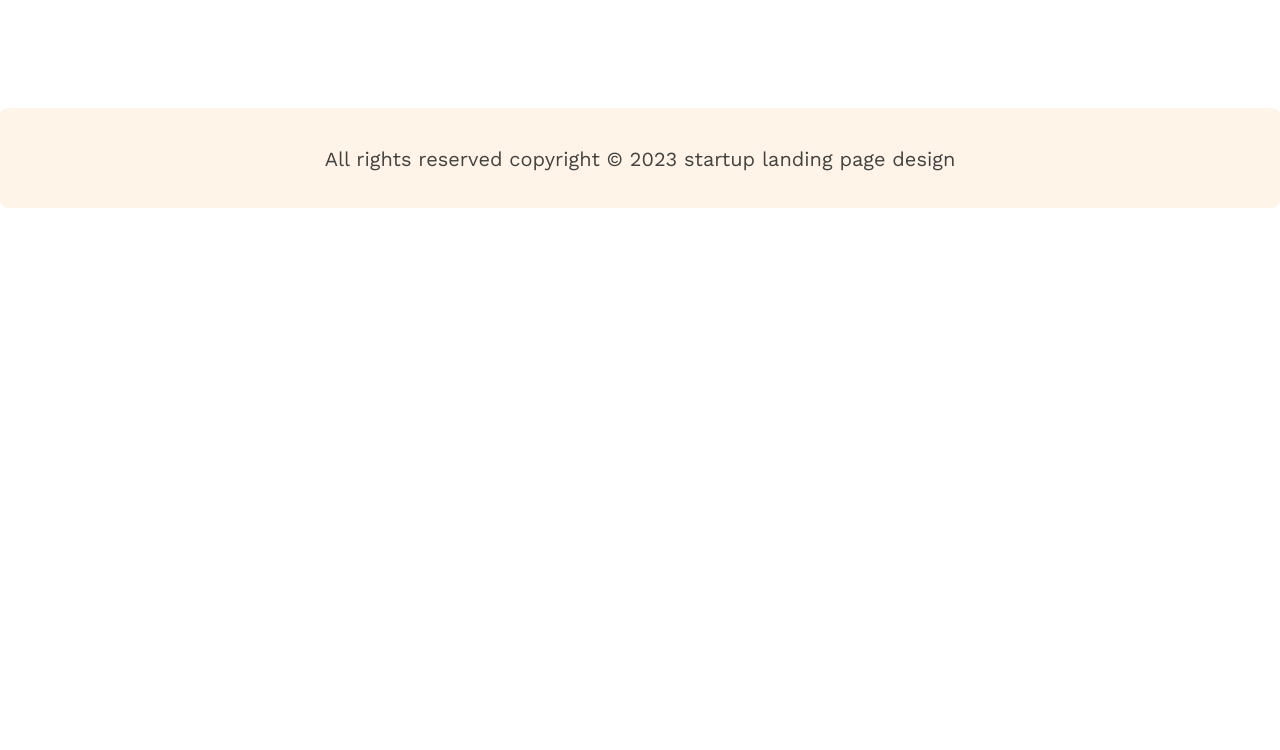
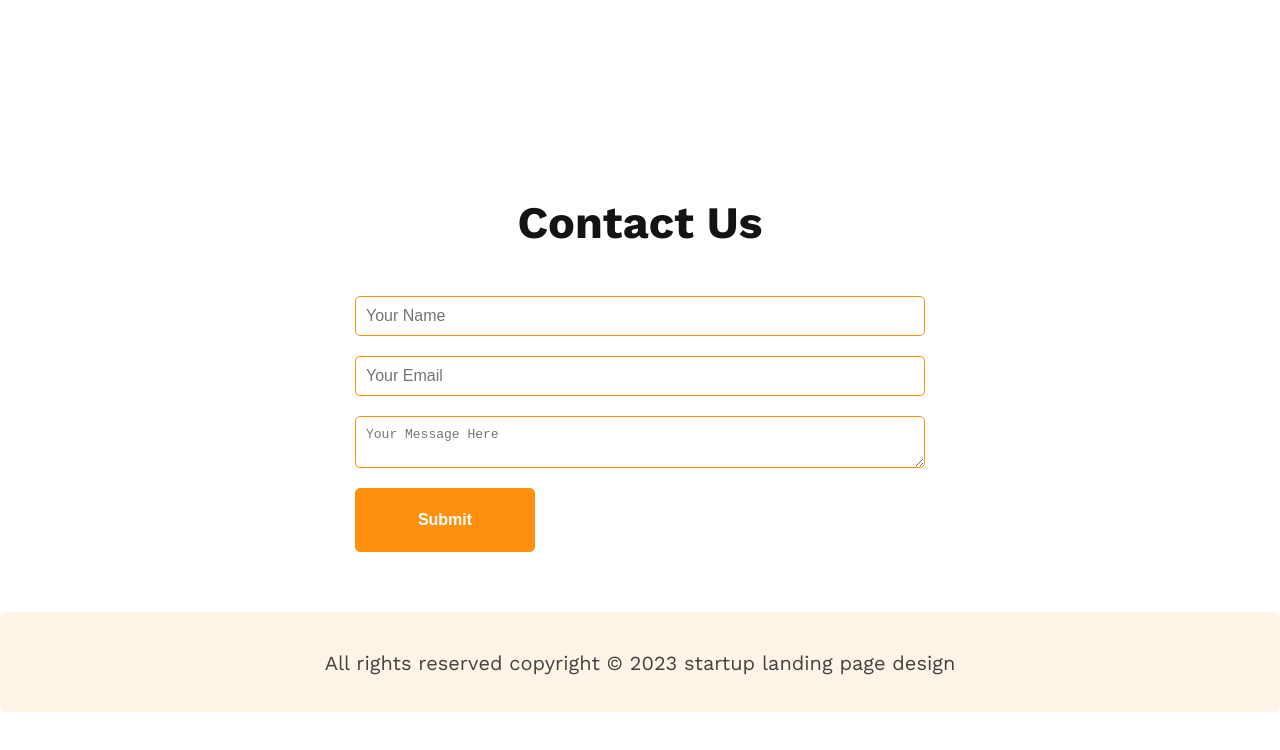
Before and after one commit to muinch/g3-architects-main, a plain HTML site: page index.html in a window 1280 px wide. Shown: the part 4286-5036 px from the top of the page. Before the commit the page ends 4574 px from the top, so only its background shows below. Drawn offline with nearby package versions, Linux system fonts and the light colour scheme.

Commit message:
Extra Section Added

```diff
--- a/index.html
+++ b/index.html
@@ -44,6 +44,7 @@
     </header>
 
     <main>
+      <!-- Quick List Section -->
       <section class="quick-list">
         <div class="gallery">
           <img src="./images/team1.png" alt="" />
@@ -119,6 +120,7 @@
         </div>
       </section>
 
+      <!-- Some Facts Section -->
       <section class="some-facts">
         <h2 class="section-title">Some Facts</h2>
         <p class="text-content">
@@ -152,6 +154,7 @@
         </div>
       </section>
 
+      <!-- Sponsor Section -->
       <section class="sponsor">
         <h2 class="section-title">Our Sponsors</h2>
         <p class="text-content">
@@ -166,6 +169,17 @@
           <img src="./images/sponsors/figma.png" alt="Figma" />
         </div>
       </section>
+
+      <!-- Contact Section -->
+      <section class="contact">
+        <h2 class="section-title">Contact Us</h2>
+        <form action="#">
+          <input type="text" name="name" id="name" placeholder="Your Name">
+          <input type="email" name="email" id="email" placeholder="Your Email">
+          <textarea name="message" id="message" placeholder="Your Message Here"></textarea>
+          <input class="btn-primary" type="submit" value="Submit">
+        </form>
+      </section>
     </main>
 
     <footer>
--- a/styles/style.css
+++ b/styles/style.css
@@ -243,6 +243,28 @@ ul li a {
   padding-bottom: 130px;
 }
 
+/* Contact Sectoin */
+.contact {
+  /* background: rgba(255, 144, 14, 0.1); */
+  padding: 50px;
+  text-align: center;
+}
+
+form {
+  margin: 0 auto;
+  width: 50%;
+  display: flex;
+  flex-direction: column;
+}
+
+input[type="email"], input[type="text"], input[type="submit"], textarea[name="message"] {
+  font-size: 1em;
+  padding: 10px;
+  margin: 10px;
+  border: 1px solid #FF900E;
+  border-radius: 5px;
+}
+
 /* Footer Section */
 footer {
   height: 100px;
@@ -340,6 +362,13 @@ footer {
     padding-bottom: 50px;
   }
 
+  form {
+    margin: 0 auto;
+    width: 90%;
+    display: flex;
+    flex-direction: column;
+  }
+
   .text-footer {
     font-size: 1em;
     padding: 25px;
```
